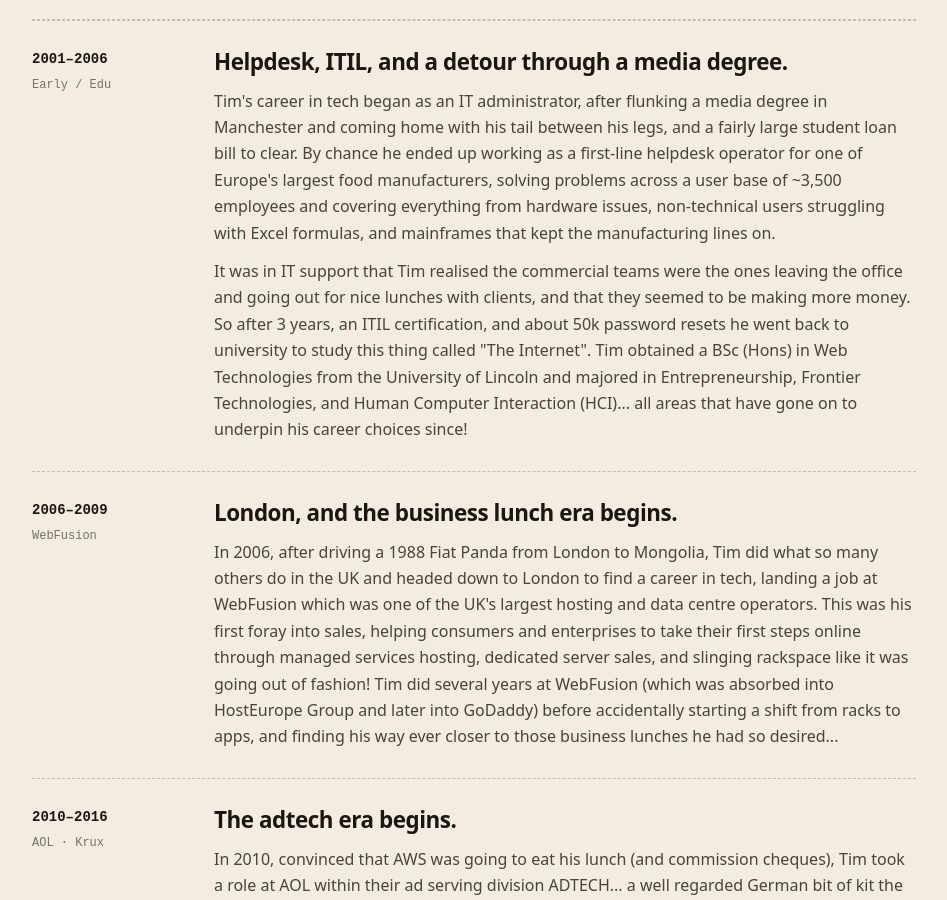
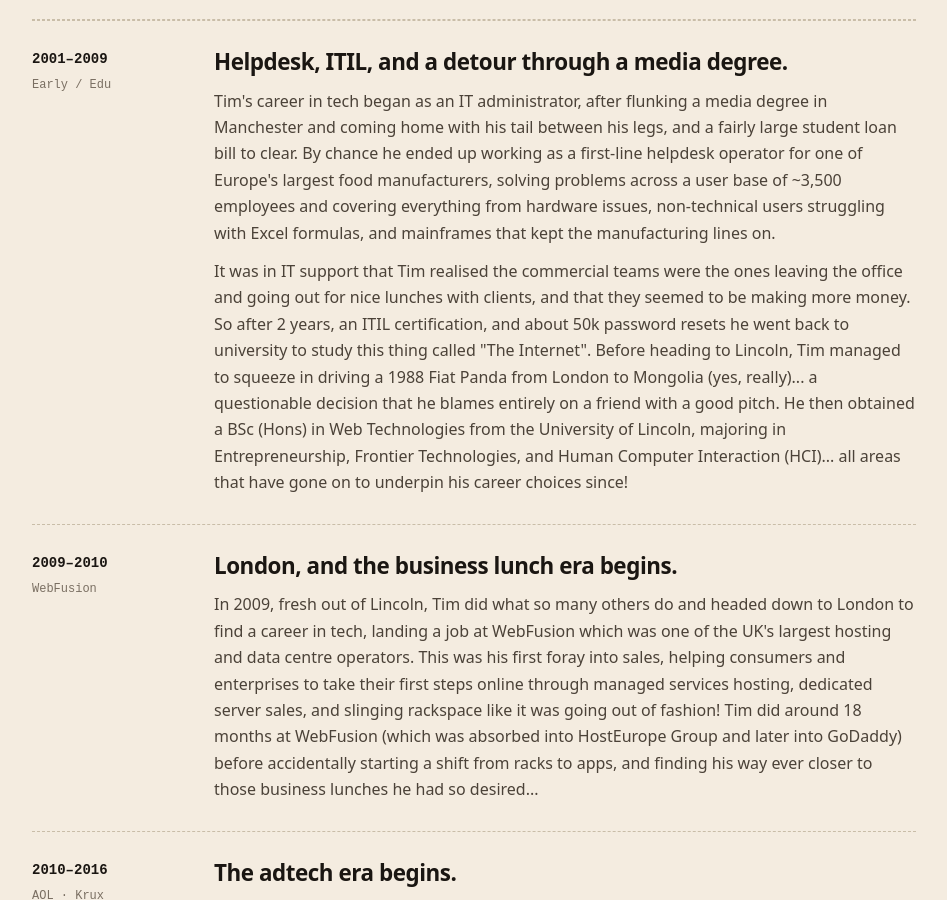
Before and after one commit to typedformiles/navvix, a Jekyll site: the page built from about.html, in a window 1280 px wide and 900 px high, scrolled down 562 px. Shown: the whole window, without its empty margins (166-1113 px from the left). Built offline with Jekyll 4.4.1, drawn with Linux system fonts in a browser that asks for light colours.

Commit message:
Fix career timeline dates and narrative on About page
Co-Authored-By: Claude Sonnet 4.6 <noreply@anthropic.com>

```diff
--- a/about.html
+++ b/about.html
@@ -24,24 +24,24 @@ permalink: /about/
 
 <div class="era">
   <div class="meta">
-    <div class="yr">2001&ndash;2006</div>
+    <div class="yr">2001&ndash;2009</div>
     <div class="co">Early / Edu</div>
   </div>
   <div class="body">
     <h3>Helpdesk, ITIL, and a detour through a media degree.</h3>
     <p>Tim's career in tech began as an IT administrator, after flunking a media degree in Manchester and coming home with his tail between his legs, and a fairly large student loan bill to clear. By chance he ended up working as a first-line helpdesk operator for one of Europe's largest food manufacturers, solving problems across a user base of ~3,500 employees and covering everything from hardware issues, non-technical users struggling with Excel formulas, and mainframes that kept the manufacturing lines on.</p>
-    <p>It was in IT support that Tim realised the commercial teams were the ones leaving the office and going out for nice lunches with clients, and that they seemed to be making more money. So after 3 years, an ITIL certification, and about 50k password resets he went back to university to study this thing called "The Internet". Tim obtained a BSc (Hons) in Web Technologies from the University of Lincoln and majored in Entrepreneurship, Frontier Technologies, and Human Computer Interaction (HCI)... all areas that have gone on to underpin his career choices since!</p>
+    <p>It was in IT support that Tim realised the commercial teams were the ones leaving the office and going out for nice lunches with clients, and that they seemed to be making more money. So after 2 years, an ITIL certification, and about 50k password resets he went back to university to study this thing called "The Internet". Before heading to Lincoln, Tim managed to squeeze in driving a 1988 Fiat Panda from London to Mongolia (yes, really)... a questionable decision that he blames entirely on a friend with a good pitch. He then obtained a BSc (Hons) in Web Technologies from the University of Lincoln, majoring in Entrepreneurship, Frontier Technologies, and Human Computer Interaction (HCI)... all areas that have gone on to underpin his career choices since!</p>
   </div>
 </div>
 
 <div class="era">
   <div class="meta">
-    <div class="yr">2006&ndash;2009</div>
+    <div class="yr">2009&ndash;2010</div>
     <div class="co">WebFusion</div>
   </div>
   <div class="body">
     <h3>London, and the business lunch era begins.</h3>
-    <p>In 2006, after driving a 1988 Fiat Panda from London to Mongolia, Tim did what so many others do in the UK and headed down to London to find a career in tech, landing a job at WebFusion which was one of the UK's largest hosting and data centre operators. This was his first foray into sales, helping consumers and enterprises to take their first steps online through managed services hosting, dedicated server sales, and slinging rackspace like it was going out of fashion! Tim did several years at WebFusion (which was absorbed into HostEurope Group and later into GoDaddy) before accidentally starting a shift from racks to apps, and finding his way ever closer to those business lunches he had so desired...</p>
+    <p>In 2009, fresh out of Lincoln, Tim did what so many others do and headed down to London to find a career in tech, landing a job at WebFusion which was one of the UK's largest hosting and data centre operators. This was his first foray into sales, helping consumers and enterprises to take their first steps online through managed services hosting, dedicated server sales, and slinging rackspace like it was going out of fashion! Tim did around 18 months at WebFusion (which was absorbed into HostEurope Group and later into GoDaddy) before accidentally starting a shift from racks to apps, and finding his way ever closer to those business lunches he had so desired...</p>
   </div>
 </div>
 
```
